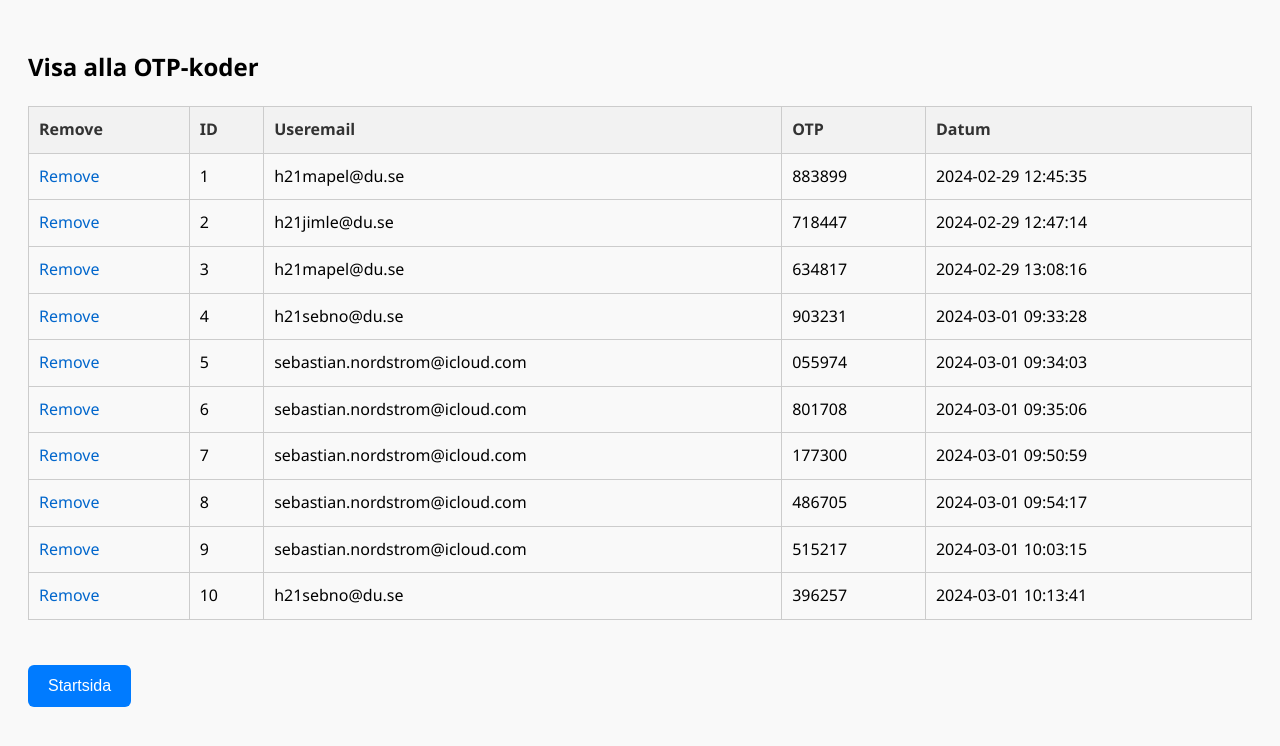
After one commit to AlbinFerati/GIK2PG, a PHP site: page /PHP/visaOTP.php in a window 1280 px wide. The commit adds this page. Shown: the top 746 px of the page. Run offline with PHP 8.4, Linux system fonts and the light colour scheme; data comes from the database, SQL or seed files in the repository; both versions use the stored data as it was after the commit.

Commit message:
man kan ta bort opt's manuellt via admin

```diff
--- a/CSS/sok.css
+++ b/CSS/sok.css
@@ -36,7 +36,11 @@ a:hover {
 .actions a {
     color: #d00;
 }
-button, .spara_knapp {
+.bildsok{
+    margin-bottom: 1rem;
+}
+
+button{
     background-color: #007bff;
     color: white;
     padding: 12px 20px; /* Larger padding for a more substantial button */
--- a/Formulär.html
+++ b/Formulär.html
@@ -352,8 +352,8 @@
                     </div>
             </section>
             <div>
-              <input type="radio" id="checkruta">
-              <label for="radio">Jag godkänner att min information kommer att sparas</label>
+              <input type="checkbox" id="checkruta">
+              <label for="checkbox">Jag godkänner att min information kommer att sparas</label>
             </div>
             <span id="warningMessage">Du måste godkänna villkoren först.</span>
             <div>
--- a/PHP/edit.php
+++ b/PHP/edit.php
@@ -157,7 +157,7 @@ if(isset($_GET['id'])) {
     if($result) {
         ?>
         <h2>Redigera kund</h2>
-        <button onclick="history.back()">Tillbaka till sökning</button>
+        <button onclick="history.back()">Tillbaka</button>
         <?php if(!empty($message)) echo "<p>$message</p>"; ?>
         <form method="post">
         Förnamn: <input type="text" name="fnamn" value="<?php echo $result['fnamn']; ?>"><br>
--- a/PHP/get_image.php
+++ b/PHP/get_image.php
@@ -33,7 +33,7 @@ $id = isset($_GET['id']) ? (int)$_GET['id'] : 0;
     }
     ?>
     <div>
-        <button onclick="window.location.href='../admin.html';">Start sida</button>
+    <button onclick="window.location.href='../admin.html';">Startsida</button>
         <button onclick="history.back()">Tillbaka</button>
     </div>
 </body>
--- a/PHP/sok.php
+++ b/PHP/sok.php
@@ -127,11 +127,11 @@
     ?>
 
     <br>
-    <button onclick="window.location.href='../admin.html';">Tillbaka till Admin</button>
+    <button onclick="window.location.href='../admin.html';">Startsida</button>
     <section>
         <h2>Hämta bild</h2>
         <form action="/PHP/get_image.php" method="get">
-            <div>
+            <div class="bildsok">
                 <label for="bild_id">Bild ID:</label>
                 <input type="number" id="bild_id" name="id">
             </div>
--- a/PHP/verify_otp.php
+++ b/PHP/verify_otp.php
@@ -6,7 +6,7 @@ if ($_SERVER['REQUEST_METHOD'] == 'POST' && isset($_POST['otp'])) {
     $userOtp = $_POST['otp'];
 
     // Modified query to check only the OTP and its validity
-    $stmt = $dbh->prepare("SELECT * FROM otp_table WHERE otp = ? AND DATETIME(created_at, '+24 hours') > CURRENT_TIMESTAMP");
+    $stmt = $dbh->prepare("SELECT * FROM otp_table WHERE otp = ? AND DATETIME(created_at, '+168 hours') > CURRENT_TIMESTAMP");
     $stmt->execute([$userOtp]);
     if ($stmt->fetch()) {
         // OTP is valid
--- /dev/null
+++ b/PHP/visaOTP.php
@@ -0,0 +1,51 @@
+<!DOCTYPE html>
+<html lang="sv">
+<head>
+    <meta charset="UTF-8">
+    <meta name="viewport" content="width=device-width, initial-scale=1.0">
+    <title>Adminsida - Visa OTP-koder</title>
+    <link rel="stylesheet" type="text/css" href="../CSS/sok.css">
+</head>
+<body>
+    <h2>Visa alla OTP-koder</h2>
+    <?php
+    // Ange din databasanslutningssträng här
+    $dbh = new PDO('sqlite:../anpassarna.db');
+
+    // Förbered SQL-frågan för att hämta alla OTP-koder
+    $sql = "SELECT * FROM otp_table";
+    $stmt = $dbh->query($sql);
+
+    // Hämta alla rader från resultatet
+    $koder = $stmt->fetchAll(PDO::FETCH_ASSOC);
+
+    // Visa alla koder i en tabell
+    if ($koder) {
+        echo "<table border='1'>";
+        echo "
+            <tr>
+                <th>Remove</th>
+                <th>ID</th>
+                <th>Useremail</th>
+                <th>OTP</th>
+                <th>Datum</th>
+            </tr>";
+        foreach ($koder as $row) {
+            echo "<tr>";
+            echo "<td><a href='removeOTP.php?id=".$row['id']."'>Remove</a></td>";
+            echo "<td>".$row['id']."</td>";
+            echo "<td>".$row['user_email']."</td>";
+            echo "<td>".$row['otp']."</td>";
+            echo "<td>".$row['created_at']."</td>";
+            echo "</tr>";
+        }
+        echo "</table>";
+    } else {
+        echo "Inga OTP-koder hittades.";
+    }
+    ?>
+
+    <br>
+    <button onclick="window.location.href='../admin.html';">Startsida</button>
+</body>
+</html>
```
Also changed, not shown: Admin.html (+8 -0 lines), PHP/removeOTP.php (added, +26 -0 lines), anpassarna.db.
